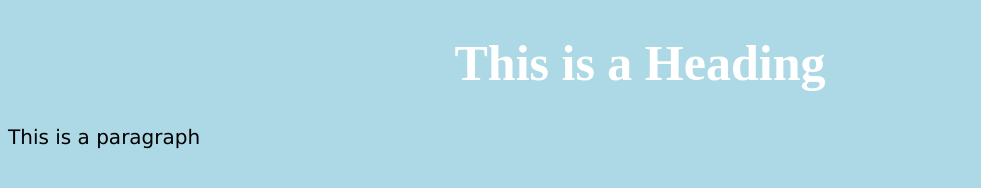
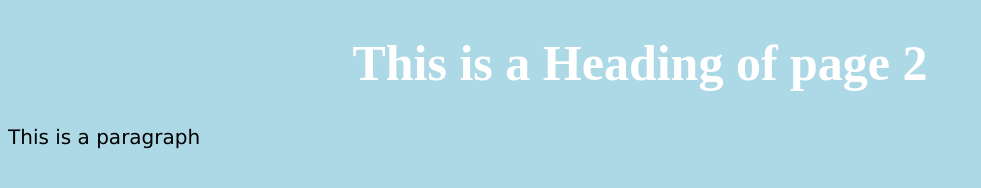
Before and after one commit to utka-v-tapkah1/test, a plain HTML site: page web_pages/page2.html in a window 1280 px wide. Shown: the whole page, without its empty margins (0-981 px from the left). Drawn offline with Linux system fonts and the light colour scheme.

Commit message:
some minor change

```diff
--- a/web_pages/page2.html
+++ b/web_pages/page2.html
@@ -6,7 +6,7 @@
 </head>
 <body>
 
-<h1>This is a Heading</h1>
+<h1>This is a Heading of page 2</h1>
 <p>This is a paragraph</p>
 
 </body>
```
